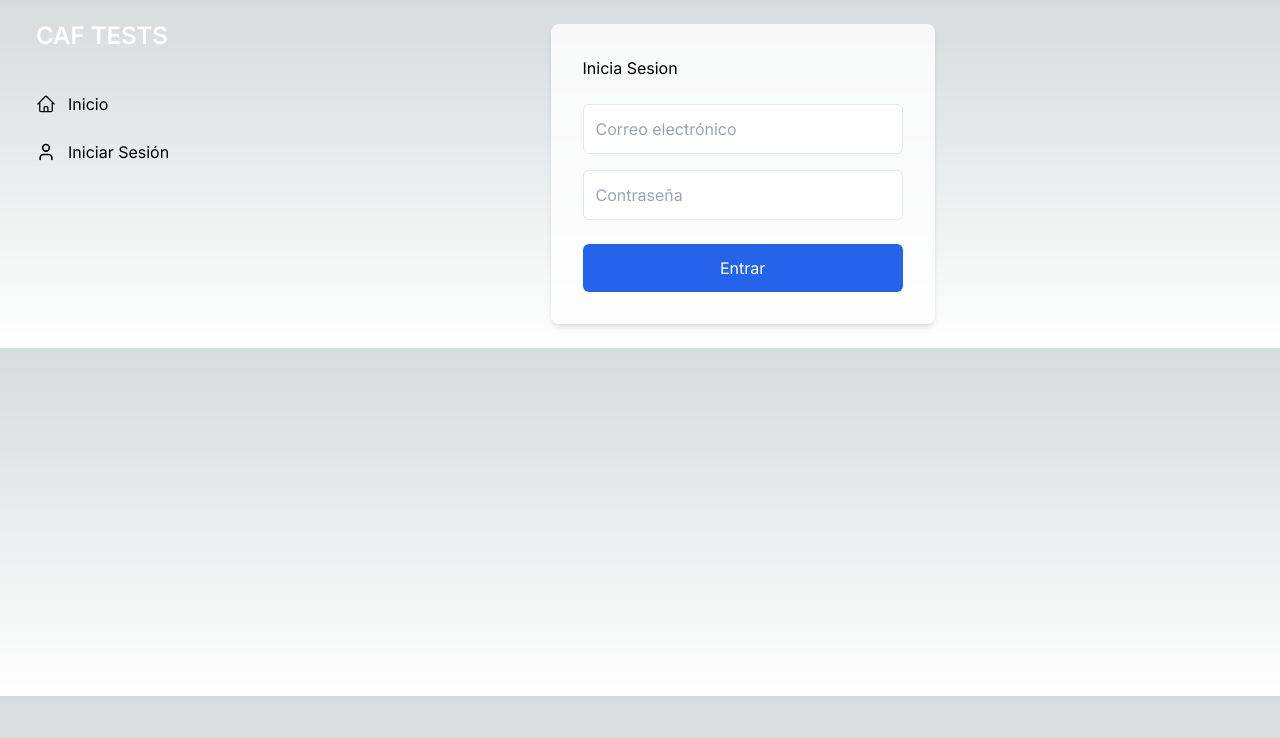
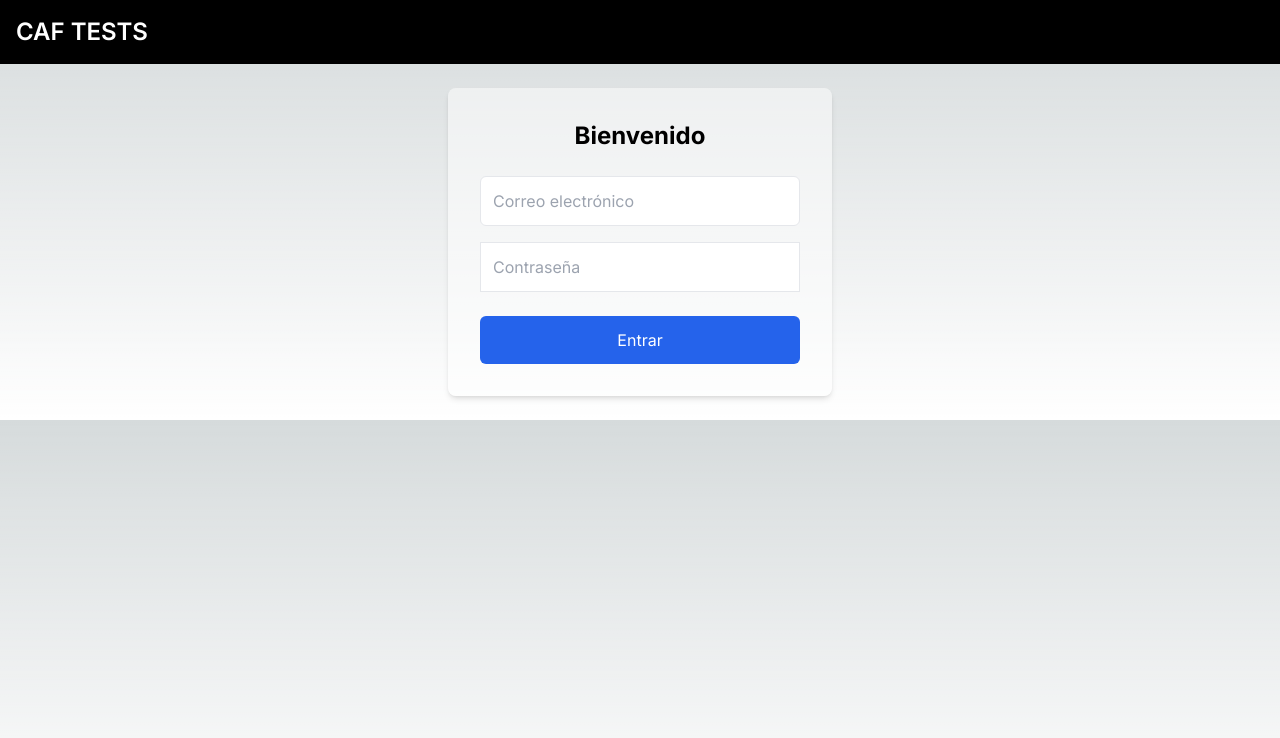
Before and after one commit to ErmacUwU/caftesting, a Next.js app: page /login in a window 1280 px wide. Shown: the top 738 px of the page. Built offline with nearby package versions, Linux system fonts and the light colour scheme.

Commit message:
sidebar modificado para que al deslizar hacia abajo se mantenga estatico

```diff
--- a/app/globals.css
+++ b/app/globals.css
@@ -7,6 +7,7 @@
   --background-start-rgb: 214, 219, 220;
   --background-end-rgb: 255, 255, 255;
 }
+
 
 @media (prefers-color-scheme: dark) {
   :root {
@@ -26,8 +27,13 @@ body {
     rgb(var(--background-start-rgb));
 }
 
+
 @layer utilities {
   .text-balance {
     text-wrap: balance;
   }
+
+  .input-password{
+    color: darkred;
+  }
 }
--- a/app/layout.js
+++ b/app/layout.js
@@ -13,7 +13,7 @@ export const metadata = {
 export default function RootLayout({ children }) {
   return (
     <html lang="en">
-      <body className={`${inter.className} flex`}>
+      <body className={`${inter.className} flex flex-col `}>
         {/* Proveedor de contexto de autenticación que envuelve la aplicación para manejar el estado de autenticación. */}
         <AuthProvider><Sidebar />
         <div className="flex-1 p-6 bg-black-100 overflow-auto">
--- a/app/login/page.jsx
+++ b/app/login/page.jsx
@@ -46,12 +46,12 @@ const Login = () => {
   };
 
   return (
-    <div className="flex items-center justify-center  bg-transparent">
+    <div className="flex justify-center  bg-transparent">
       <form
         onSubmit={handleSubmit}
-        className="bg-white bg-opacity-80 p-8 rounded-lg shadow-md w-96"
-      > Inicia Sesion
-        <h1 className="text-2xl font-bold mb-6 text-center"></h1>
+        className="bg-white bg-opacity-50 p-8 rounded-lg shadow-md w-96"
+      >
+        <h1 className="text-2xl font-bold mb-6 text-center">Bienvenido</h1>
         {error && (
           <p className="text-red-500 text-sm mb-4 text-center">{error}</p>
         )}
@@ -61,7 +61,8 @@ const Login = () => {
           value={email}
           onChange={(e) => setEmail(e.target.value)}
           required
-          className="w-full p-3 mb-4 border rounded-md focus:outline-none focus:ring focus:ring-blue-300"
+          className="w-full p-3 mb-4 border rounded-md
+          text-black"
         />
         <input
           type="password"
@@ -69,7 +70,12 @@ const Login = () => {
           value={password}
           onChange={(e) => setPassword(e.target.value)}
           required
-          className="w-full p-3 mb-6 border rounded-md focus:outline-none focus:ring focus:ring-blue-300"
+          className="text-red-500
+          w-full p-3 mb-6
+          border
+
+
+          "
         />
         <button
           type="submit"
--- a/app/sidebar/layout.js
+++ /dev/null
@@ -1,21 +0,0 @@
-// components/Layout.js
-"use client";
-
-import React from "react";
-import Sidebar from "./Sidebar";
-
-const Layout = ({ children }) => {
-  return (
-    <div className="flex flex-col min-h-screen">
-      {/* Sidebar en la parte superior */}
-      <Sidebar />
-
-      {/* Contenido de la página debajo del Sidebar */}
-      <main className="flex-1 p-5">
-        {children}
-      </main>
-    </div>
-  );
-};
-
-export default Layout;
--- a/app/sidebar/sidebar.jsx
+++ b/app/sidebar/sidebar.jsx
@@ -1,6 +1,6 @@
 "use client";
 
-import React from "react";
+import { useState } from "react";
 import Link from "next/link";
 import {
   HomeIcon,
@@ -23,13 +23,20 @@ import { useAuth } from "../context/AuthContext.js"; // Importa el contexto de a
 const Sidebar = () => {
   const { isAuthenticated, logout } = useAuth();
 
+  const [openRegistros, setOpenRegistros] = useState(false);
+  const [openGestion, setOpenGestion] = useState(false);
+  const [openComunicacion, setOpenComunicacion] = useState(false);
+  const [openReportesPagos, setOpenReportesPagos] = useState(false);
+  const [openAlmacenDocumentos, setOpenAlmacenDocumentos] = useState(false);
+  const [openAdministracion, setOpenAdministracion] = useState(false);
+
   return (
-    <div className="flex flex-col  min-h-5 p-5">
-      <div className="bg-transparent text-white h-16 items-center justify-between px-4">
+    <div className="sticky top-0 left-0 container mx-auto flex bg-black justify-between items-center">
+      <div className="flex flex-row text-white h-16 items-center px-4">
         <div className="text-2xl font-semibold">CAF TESTS</div>
       </div>
-      <nav className="flex flex-row">
-        <ul className="flex flex-col space-y-2">
+      <nav className="flex">
+        <ul className="flex flex-row">
           <li>
             <Link href="/" className="px-4 py-2 hover:bg-gray-700 rounded flex items-center">
               <HomeIcon className="h-5 w-5 mr-3" />
@@ -56,7 +63,11 @@ const Sidebar = () => {
               </li>
 
               <div className="mt-4">
-                <h3 className="px-4 py-2 text-sm font-semibold text-gray-400 uppercase">Registros</h3>
+                <button onClick={() => setOpenRegistros(!openRegistros)} className="px-4 py-2 hover:bg-gray-700 rounded flex items-center w-full text-left">
+                  <h3 className="text-sm font-semibold text-gray-400 uppercase">Registros</h3>
+                </button>
+                {openRegistros && (
+                  <>
                     <li>
                       <Link href="/registropacientes" className="px-4 py-2 hover:bg-gray-700 rounded flex items-center">
                         <UserPlusIcon className="h-5 w-5 mr-3" />
@@ -69,10 +80,16 @@ const Sidebar = () => {
                         Registro Terapeutas
                       </Link>
                     </li>
+                  </>
+                )}
               </div>
 
               <div className="mt-4">
-                <h3 className="px-4 py-2 text-sm font-semibold text-gray-400 uppercase">Gestión</h3>
+                <button onClick={() => setOpenGestion(!openGestion)} className="px-4 py-2 hover:bg-gray-700 rounded flex items-center w-full text-left">
+                  <h3 className="text-sm font-semibold text-gray-400 uppercase">Gestión</h3>
+                </button>
+                {openGestion && (
+                  <>
                     <li>
                       <Link href="/citas" className="px-4 py-2 hover:bg-gray-700 rounded flex items-center">
                         <CalendarDaysIcon className="h-5 w-5 mr-3" />
@@ -97,20 +114,32 @@ const Sidebar = () => {
                         Pacientes
                       </Link>
                     </li>
+                  </>
+                )}
               </div>
 
               <div className="mt-4">
-                <h3 className="px-4 py-2 text-sm font-semibold text-gray-400 uppercase">Comunicación</h3>
+                <button onClick={() => setOpenComunicacion(!openComunicacion)} className="px-4 py-2 hover:bg-gray-700 rounded flex items-center w-full text-left">
+                  <h3 className="text-sm font-semibold text-gray-400 uppercase">Comunicación</h3>
+                </button>
+                {openComunicacion && (
+                  <>
                     <li>
                       <Link href="/mensajes" className="px-4 py-2 hover:bg-gray-700 rounded flex items-center">
                         <ChatBubbleLeftRightIcon className="h-5 w-5 mr-3" />
                         Mensajes
                       </Link>
                     </li>
+                  </>
+                )}
               </div>
 
               <div className="mt-4">
-                <h3 className="px-4 py-2 text-sm font-semibold text-gray-400 uppercase">Reportes y Pagos</h3>
+                <button onClick={() => setOpenReportesPagos(!openReportesPagos)} className="px-4 py-2 hover:bg-gray-700 rounded flex items-center w-full text-left">
+                  <h3 className="text-sm font-semibold text-gray-400 uppercase">Reportes y Pagos</h3>
+                </button>
+                {openReportesPagos && (
+                  <>
                     <li>
                       <Link href="/reporte" className="px-4 py-2 hover:bg-gray-700 rounded flex items-center">
                         <DocumentChartBarIcon className="h-5 w-5 mr-3" />
@@ -123,10 +152,16 @@ const Sidebar = () => {
                         Pagos
                       </Link>
                     </li>
+                  </>
+                )}
               </div>
 
               <div className="mt-4">
-                <h3 className="px-4 py-2 text-sm font-semibold text-gray-400 uppercase">Almacén y Documentos</h3>
+                <button onClick={() => setOpenAlmacenDocumentos(!openAlmacenDocumentos)} className="px-4 py-2 hover:bg-gray-700 rounded flex items-center w-full text-left">
+                  <h3 className="text-sm font-semibold text-gray-400 uppercase">Almacén y Documentos</h3>
+                </button>
+                {openAlmacenDocumentos && (
+                  <>
                     <li>
                       <Link href="/almacen" className="px-4 py-2 hover:bg-gray-700 rounded flex items-center">
                         <ArchiveBoxIcon className="h-5 w-5 mr-3" />
@@ -145,10 +180,16 @@ const Sidebar = () => {
                         Documentos
                       </Link>
                     </li>
+                  </>
+                )}
               </div>
 
               <div className="mt-4">
-                <h3 className="px-4 py-2 text-sm font-semibold text-gray-400 uppercase">Administración</h3>
+                <button onClick={() => setOpenAdministracion(!openAdministracion)} className="px-4 py-2 hover:bg-gray-700 rounded flex items-center w-full text-left">
+                  <h3 className="text-sm font-semibold text-gray-400 uppercase">Administración</h3>
+                </button>
+                {openAdministracion && (
+                  <>
                     <li>
                       <Link href="/usuarios" className="px-4 py-2 hover:bg-gray-700 rounded flex items-center">
                         <UserGroupIcon className="h-5 w-5 mr-3" />
@@ -161,6 +202,8 @@ const Sidebar = () => {
                         Ajustes
                       </Link>
                     </li>
+                  </>
+                )}
               </div>
             </>
           )}
```
Also changed, not shown: app/page.jsx (line endings or trailing spaces). Lines whose indentation alone changed are shown as unchanged.
